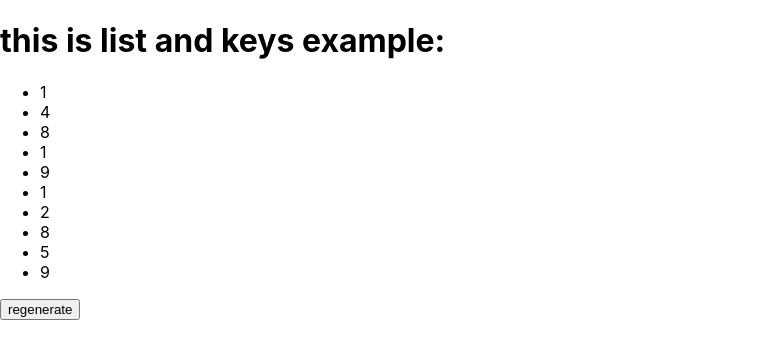
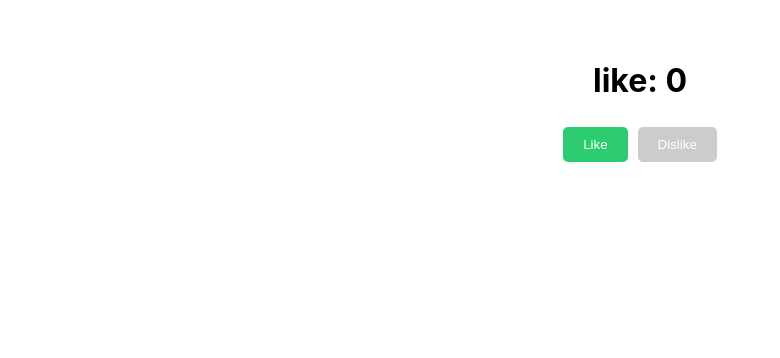
Before and after one commit to rayhan-ui/practice-code, a React (Create React App) app: page / in a window 1280 px wide. Shown: the top 358 px of the page, without its empty margins (0-780 px from the left). Built offline with nearby package versions, Linux system fonts and the light colour scheme.

Commit message:
part-two-state

```diff
--- a/src/App.js
+++ b/src/App.js
@@ -7,12 +7,15 @@ import Event from "./partOne/Event.jsx";
 import Jsx from "./partOne/Jsx";
 import ListNKeys from "./partOne/ListNKeys.jsx";
 import State from "./partOne/State.jsx";
+import Count from "./partTwo/Count.jsx";
 
 export default function App(){
   return(
     <>
       {/* <ConditionalRendering /> */}
-      <ListNKeys />
+      {/* <ListNKeys /> */}
+      <Count/>
+
     </>
   )
 }
--- a/src/partOne/ListNKeys.jsx
+++ b/src/partOne/ListNKeys.jsx
@@ -15,9 +15,7 @@ export default function ListNKeys(){
          <ul>
             {generate.map((num, index)=><li key={index}> {num}</li>)}
          </ul>
-
          <button onClick={()=>{setGenerate(randomNumber())}}>regenerate</button>
-
         </>
   )
 }
--- /dev/null
+++ b/src/partTwo/Count.jsx
@@ -0,0 +1,34 @@
+import { useState } from "react";
+
+export default function Count(){
+  const [count, setCount] = useState(0);
+
+  return(
+    <div style={{ textAlign: "center", padding: "40px" }}>
+      <h1>like: {count}</h1>
+      <button
+        onClick={() => setCount(prev => prev + 1)}
+        style={{
+          padding: "10px 20px",
+          margin: "5px",
+          backgroundColor: "#2ecc71",
+          border: "none",
+          borderRadius: "5px",
+          color: "white",
+          cursor: "pointer",
+        }}
+        >Like</button>
+      <button disabled ={count<1}
+      onClick={() => setCount(prev => prev - 1)}
+      style={{
+          padding: "10px 20px",
+          margin: "5px",
+          backgroundColor: count < 1 ? "#ccc" : "#e74c3c",
+          border: "none",
+          borderRadius: "5px",
+          color: "white",
+          cursor: "pointer",
+        }} >Dislike</button>
+          </div>
+  )
+}
```
